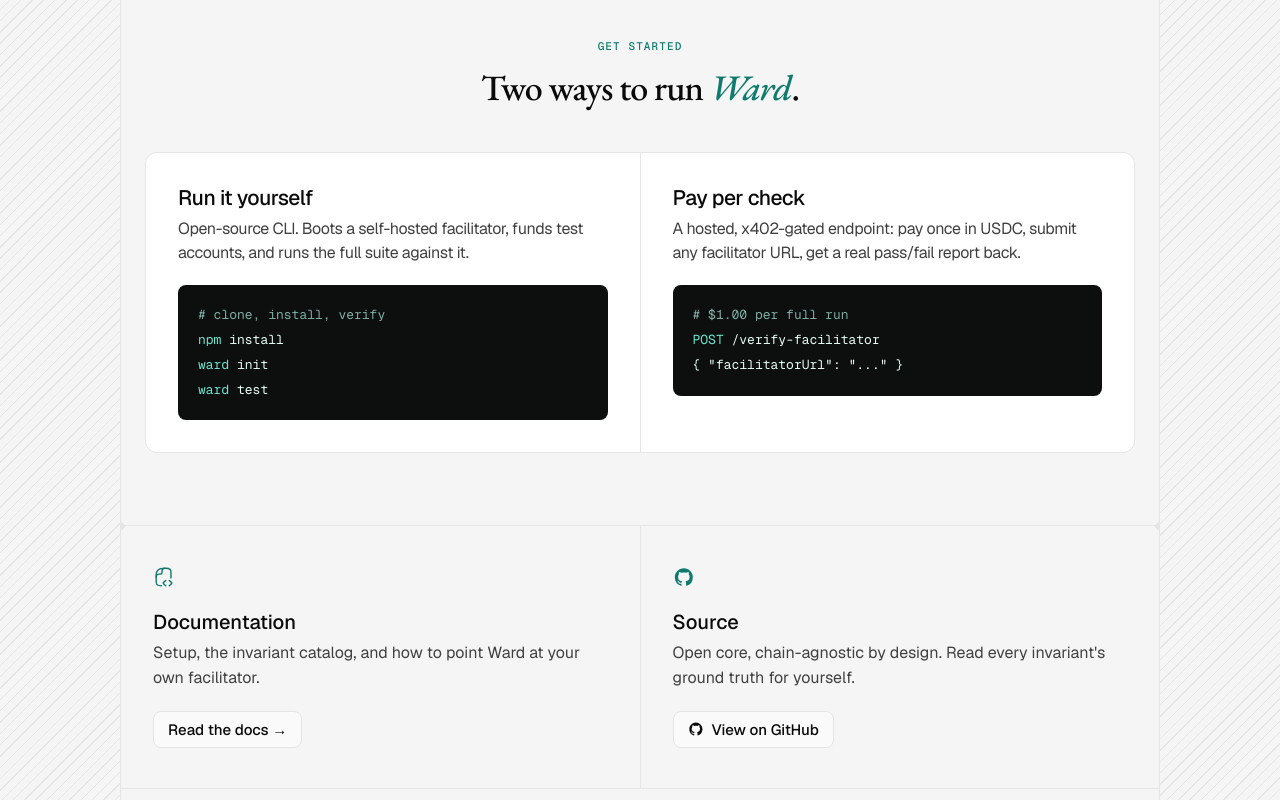
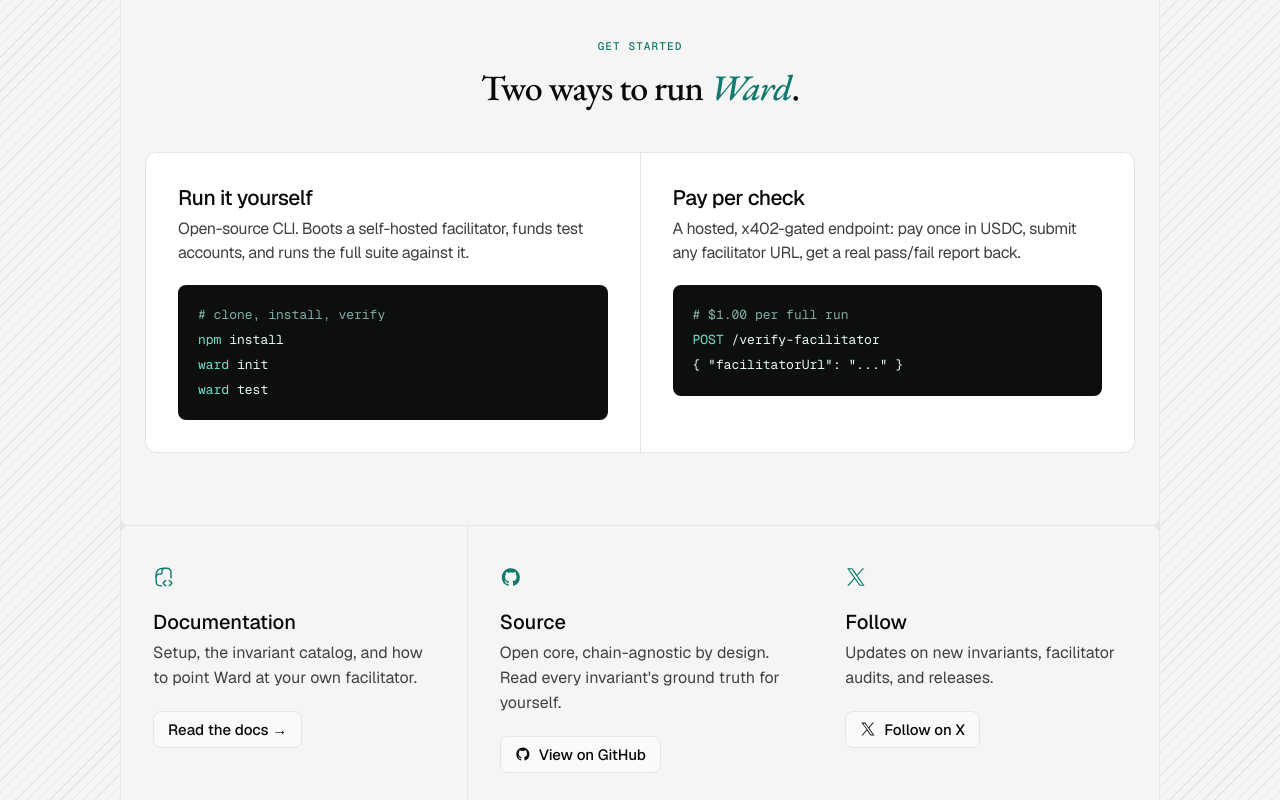
Before and after one commit to debojyoti10CC/wardfront, a website built with Vite: page index.html in a window 1280 px wide. Shown: the part 2000-2800 px from the top of the page. Built offline with nearby package versions, Linux system fonts and the light colour scheme.

Commit message:
Add X (Twitter) link to nav and footer

```diff
--- a/index.html
+++ b/index.html
@@ -23,6 +23,9 @@
             <a class="nav-link hide-mobile" href="#how">How it works</a>
             <a class="nav-icon-link" href="https://github.com/debojyoti10CC/alg402" target="_blank" rel="noopener" aria-label="View source on GitHub">
               <svg class="nav-icon" role="presentation" aria-hidden="true"><use href="/icons.svg#github-icon"></use></svg>
+            </a>
+            <a class="nav-icon-link" href="https://x.com/algorandward" target="_blank" rel="noopener" aria-label="Follow Ward on X">
+              <svg class="nav-icon" role="presentation" aria-hidden="true"><use href="/icons.svg#x-icon"></use></svg>
             </a>
             <a class="btn btn-primary" href="https://docs.algoward.xyz/">Read the docs</a>
           </nav>
@@ -215,6 +218,15 @@
               View on GitHub
             </a>
           </div>
+          <div class="footer-col">
+            <svg class="footer-icon" role="presentation" aria-hidden="true"><use href="/icons.svg#x-icon"></use></svg>
+            <h2>Follow</h2>
+            <p class="body-default">Updates on new invariants, facilitator audits, and releases.</p>
+            <a class="footer-link" href="https://x.com/algorandward" target="_blank" rel="noopener">
+              <svg role="presentation" aria-hidden="true"><use href="/icons.svg#x-icon"></use></svg>
+              Follow on X
+            </a>
+          </div>
         </div>
       </footer>
 
```
